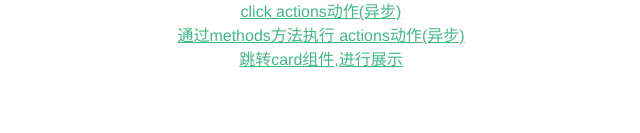
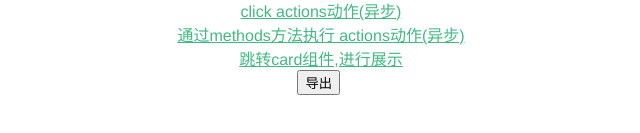
Before and after one commit to renshufan/vuex, a Vue app: page / in a window 1280 px wide. Shown: the part 203-336 px from the top of the page, without its empty margins (319-959 px from the left). Built offline with nearby package versions, Linux system fonts and the light colour scheme.

Commit message:
22
Signed-off-by: renshufan <976590628@qq.com>

```diff
--- a/package.json
+++ b/package.json
@@ -12,7 +12,8 @@
   "dependencies": {
     "vue": "^2.5.2",
     "vue-router": "^3.0.1",
-    "vuex": "^3.1.0"
+    "vuex": "^3.1.0",
+    "xlsx": "^0.15.3"
   },
   "devDependencies": {
     "autoprefixer": "^7.1.2",
--- a/src/App.vue
+++ b/src/App.vue
@@ -7,7 +7,7 @@
 
 <script>
 export default {
-  name: 'Ap'
+  name: 'App'
 }
 </script>
 
--- a/src/components/HelloWorld.vue
+++ b/src/components/HelloWorld.vue
@@ -14,11 +14,16 @@
     <div>
       <a href="javascript:;" @click="$router.push('/card')">跳转card组件,进行展示</a>
     </div>
+    <div class="serBtn">
+      <Button type="primary" class="header-btn" @click="handleExport">导出</Button>&nbsp;
+    </div>
   </div>
 </template>
 
 <script>
 import { mapState, mapMutations, mapGetters, mapActions } from "vuex"
+import XLSX from 'xlsx'
+
 
 export default {
   data() {
@@ -36,6 +41,46 @@ export default {
     })
   },
   methods: {
+    handleExport () {
+      const wb = XLSX.utils.book_new()
+      let data = [
+        { A:"S", B:"h", C:"e", D:"e", E:"t", F:"J", G:"S" },
+        { A: 12,  B: 2,  C: 3,  D: 4,  E: 5,  F: 6,  G: 7212312  },
+        { A: 2,  B: 3,  C: 4444,  D: 5,  E: 6,  F: 7,  G: 8  }
+      ]
+      var ws = XLSX.utils.json_to_sheet(data, {header:["A","B","C","D","E","F","G"], skipHeader:true})
+      ws['A1'].s = {
+        alignment: {
+          vertical: 'center',
+          horizontal: 'center',
+        },
+        font: {
+          bold: true
+        },
+        border: {
+          top: {
+            color: { rgb: "FFFFAA00" }
+          }
+        }
+      }
+      let autoWidth = data.map(p => {
+        let list = []
+        for(let k in p) {
+          return list.concat({ wch: p[k].toString().length * 3})
+        }
+      })
+      let result = autoWidth[0]
+      autoWidth.forEach(p => {
+        p.forEach((n, o) => {
+          if (result[o].wch < n.wch) {
+            result[o].wch = n.wch
+          }
+        })
+      })
+      ws['!cols'] = result
+      XLSX.utils.book_append_sheet(wb, ws, '人生')
+      XLSX.writeFile(wb, '人生.xlsx')
+    },
     ...mapMutations(["USER_LOGIN_INFO", "POSITION", "SITE_ID", "ACCOUNT", "SITE_NAME"]),
     ...mapActions(["Acount"]),
     first() {
```
Also changed, not shown: 1 other file (tests, documents, lock files or other folders).
